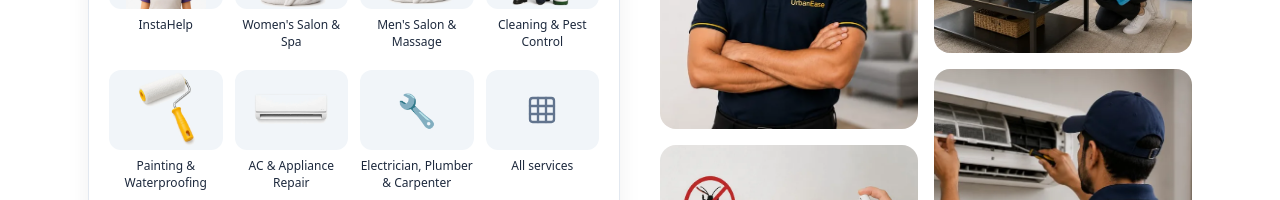
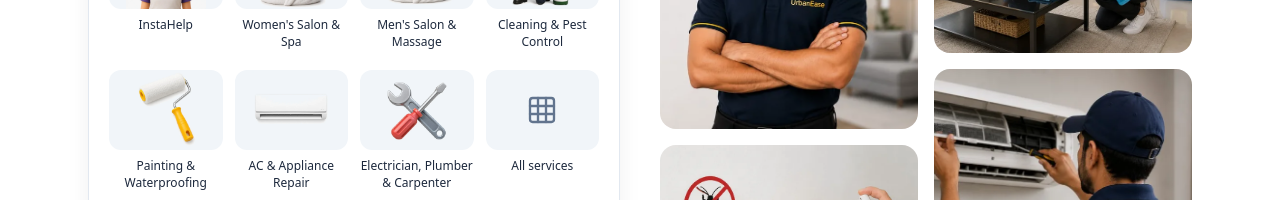
Before and after one commit to digitalbuddiesspune/Urban, a React (Vite) app in the folder user/: page / in a window 1280 px wide. Shown: the part 267-467 px from the top of the page. Built offline with nearby package versions, Linux system fonts and the light colour scheme; no server answers.

Commit message:
3d models

```diff
--- a/user/src/components/home/Hero.jsx
+++ b/user/src/components/home/Hero.jsx
@@ -44,7 +44,7 @@ const TILES = [
     key: 'home',
     label: 'Electrician, Plumber & Carpenter',
     categoryNames: ['Home Services'],
-    emoji: '🔧',
+    image: '/hero/home-services.webp',
   },
   {
     key: 'all',
@@ -93,8 +93,8 @@ const resolveHref = (tile, categories = []) => {
 }
 
 const ServiceTile = ({ tile, to }) => (
-  <Link to={to} className="group flex flex-col items-center text-center">
-    <div className="relative flex h-[72px] w-full items-center justify-center overflow-hidden rounded-xl bg-slate-100 transition group-hover:bg-slate-200/80 sm:h-[80px]">
+  <Link to={to} className="flex flex-col items-center text-center">
+    <div className="relative flex h-[72px] w-full items-center justify-center overflow-hidden rounded-xl bg-slate-100 sm:h-[80px]">
       {tile.badge && (
         <span className="absolute inset-x-0 bottom-0 z-10 whitespace-nowrap bg-emerald-500 px-1 py-0.5 text-center text-[10px] font-semibold leading-tight text-white">
           {tile.badge}
```
Also changed, not shown: user/public/hero/home-services.webp (added).
